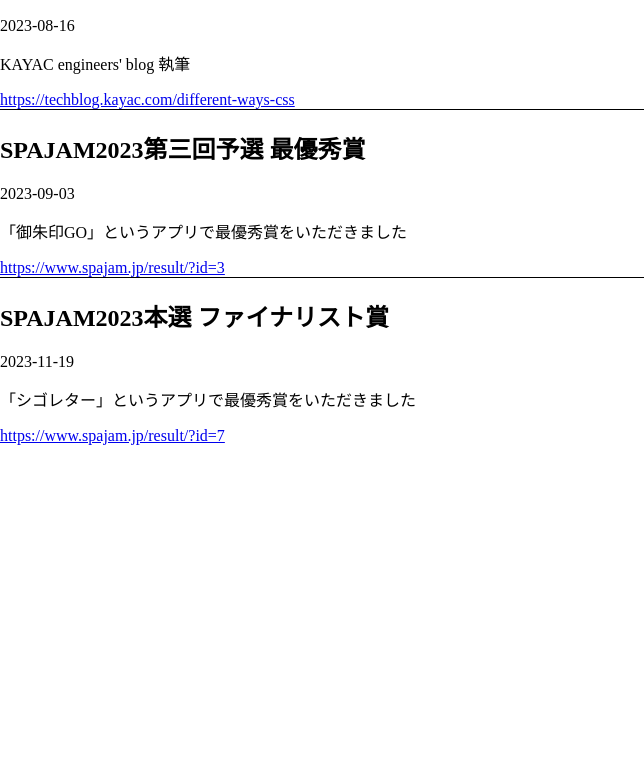
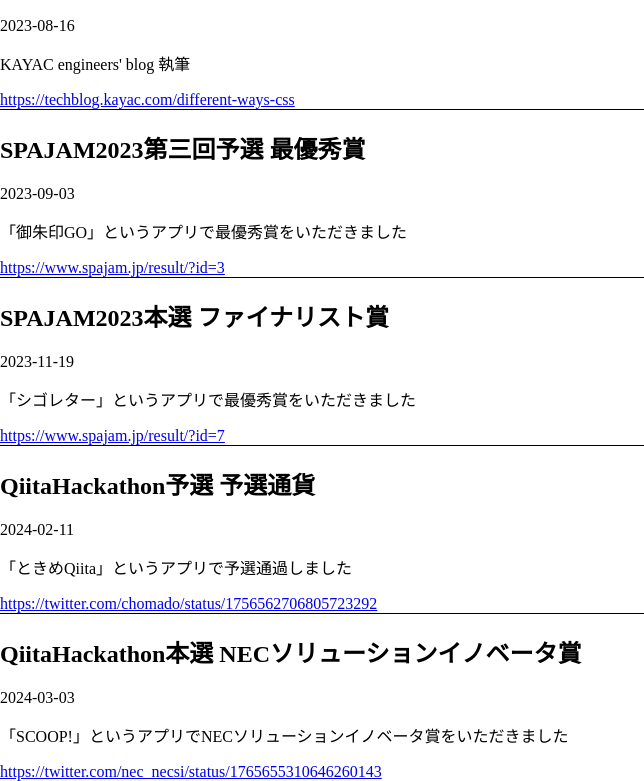
Before and after one commit to Akatsuki1910/Akatsuki1910.github.io, an Astro site: page /works in a window 1280 px wide. Shown: the part 595-1376 px from the top of the page, without its empty margins (0-644 px from the left). Before the commit the page ends 1040 px from the top, so only its background shows below. Built offline with nearby package versions, Linux system fonts and the light colour scheme; Astro itself is replaced by a stand-in of ours.

Commit message:
Update works.astro

```diff
--- a/src/pages/works.astro
+++ b/src/pages/works.astro
@@ -40,6 +40,19 @@
     description: '「シゴレター」というアプリで最優秀賞をいただきました',
     url: 'https://www.spajam.jp/result/?id=7',
   },
+  {
+    day: '2024-02-11',
+    title: 'QiitaHackathon予選 予選通貨',
+    description: '「ときめQiita」というアプリで予選通過しました',
+    url: 'https://twitter.com/chomado/status/1756562706805723292',
+  },
+  {
+    day: '2024-03-03',
+    title: 'QiitaHackathon本選 NECソリューションイノベータ賞',
+    description:
+      '「SCOOP!」というアプリでNECソリューションイノベータ賞をいただきました',
+    url: 'https://twitter.com/nec_necsi/status/1765655310646260143',
+  },
 ] as const satisfies ReadonlyArray<{
   day: `${number}-${number}-${number}`;
   title: string;
```
